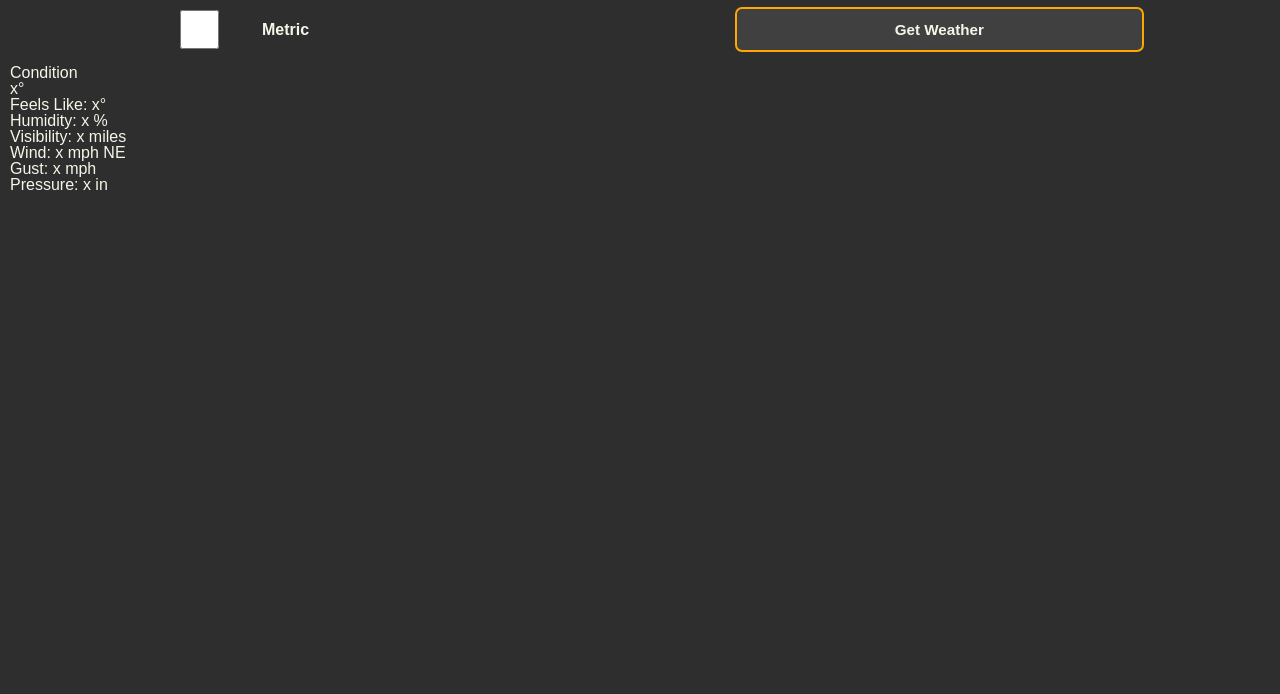
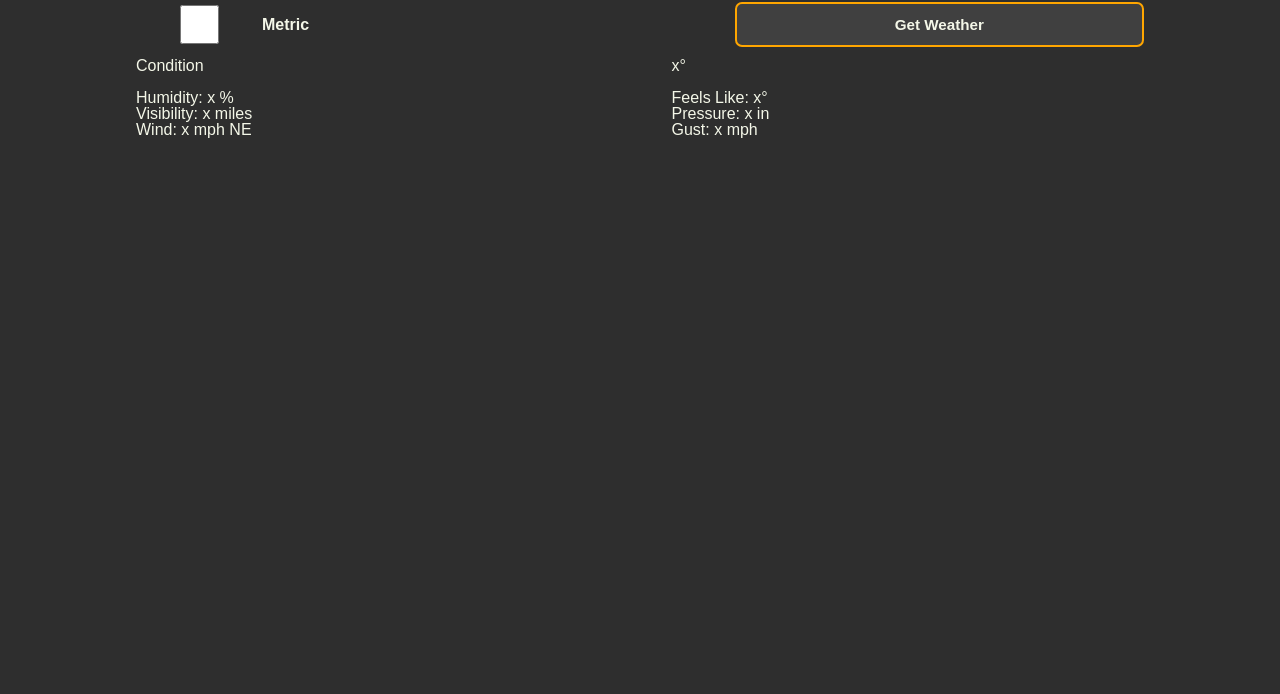
Before and after one commit to xincryptedx/weather-app, a website built with webpack: page dist/index.html in a window 1280 px wide. Shown: the part 106-800 px from the top of the page. Built offline with nearby package versions, Linux system fonts and the light colour scheme.

Commit message:
Give basic grid layout to details

```diff
--- a/src/style.css
+++ b/src/style.css
@@ -225,4 +225,44 @@ body {
 
 .details-grid {
   grid-area: details;
+  justify-self: center;
+  grid-template: 2fr 1fr 1fr 1fr / 10% 1fr 5% 1fr 10%;
+  grid-template-areas:
+    ". condition . temperature ."
+    ". humidity . feels ."
+    ". vis . pressure ."
+    " . wind . gust .";
+  width: 100%;
 }
+
+.condition {
+  grid-area: condition;
+}
+
+.temperature {
+  grid-area: temperature;
+}
+
+.feels-like {
+  grid-area: feels;
+}
+
+.humidity {
+  grid-area: humidity;
+}
+
+.visibility {
+  grid-area: vis;
+}
+
+.wind {
+  grid-area: wind;
+}
+
+.gust {
+  grid-area: gust;
+}
+
+.pressure {
+  grid-area: pressure;
+}
```
